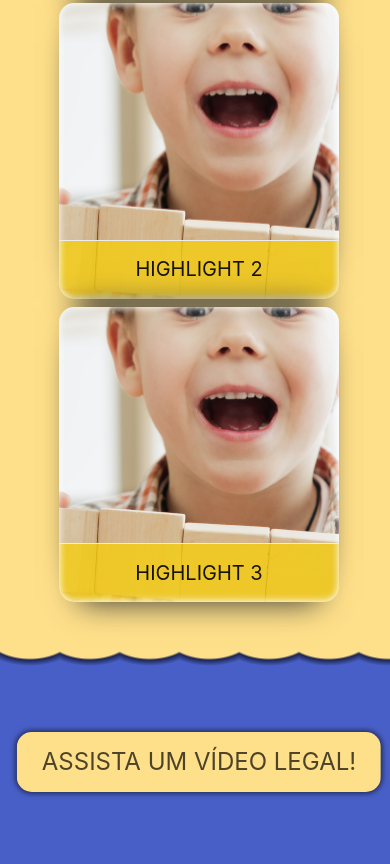
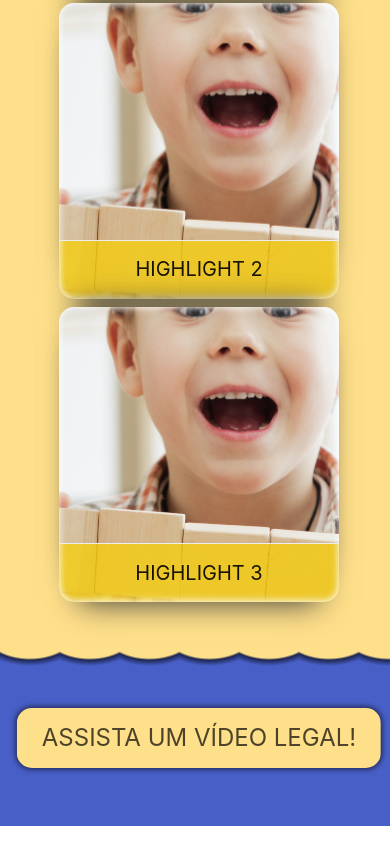
Before and after one commit to PERicci/Oficina_do_Cerebro_FE, a plain HTML site: page index.html in a window 390 px wide. Shown: the part 1141-2005 px from the top of the page. After the commit the page ends 1967 px from the top, so only its background shows below. Drawn offline with nearby package versions, Linux system fonts and the light colour scheme; a web font is replaced by a local one.

Commit message:
video div adjusted to mobile

```diff
--- a/index.html
+++ b/index.html
@@ -244,13 +244,18 @@
     <!-- SECOND SECTION -->
 
     <section class="hero is-link l2c1">
-      <div class="hero-body">
+      <div id="videoHeroBody" class="hero-body">
+
         <!-- VIDEO -->
+
         <div id="videoContainer" class="videoContainer">
           <button class="videoButton button is-warning is-large" data-target="video" onclick="showVideo(this)">
             ASSISTA UM VÍDEO LEGAL!
           </button>
-          <iframe id="video" class="isDisplayNone" width=100% src="https://www.youtube.com/embed/COj1g8q9_3k" title="YouTube video player" frameborder="0" allow="accelerometer; autoplay; clipboard-write; encrypted-media; gyroscope; picture-in-picture" allowfullscreen></iframe>
+          <iframe id="video" class="isDisplayNone" width=100% src="https://www.youtube.com/embed/COj1g8q9_3k"
+            title="YouTube video player" frameborder="0"
+            allow="accelerometer; autoplay; clipboard-write; encrypted-media; gyroscope; picture-in-picture"
+            allowfullscreen></iframe>
         </div>
       </div>
     </section>
--- a/scripts.js
+++ b/scripts.js
@@ -36,6 +36,6 @@ let showVideo = (e) => {
   parent.classList.toggle('videoContainerSize');
 
   setTimeout(() => {
-    section.scrollIntoView({behavior: "smooth", block: "end"});
+    section.scrollIntoView({behavior: "smooth", block: "center"});
   }, 500);
 }
--- a/styles/general.css
+++ b/styles/general.css
@@ -292,7 +292,12 @@ a.navbar-item:hover {
         font-size: 1.2rem;
     }
 
-    .videoContainer {
+    :root {
         --videoWidth: 100%;
     }
+
+    #videoHeroBody {
+        padding: 0;
+        margin: 1.5rem -1rem;
+    }
 }
```
